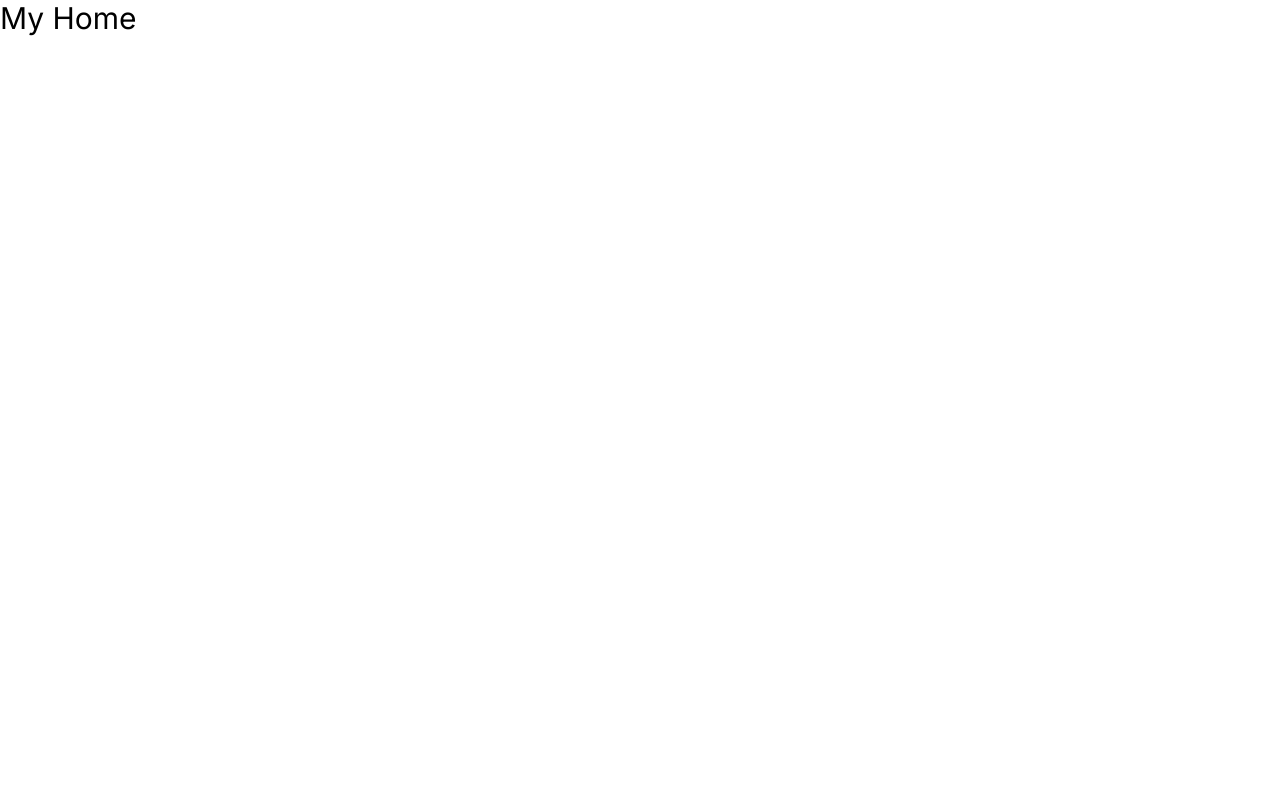
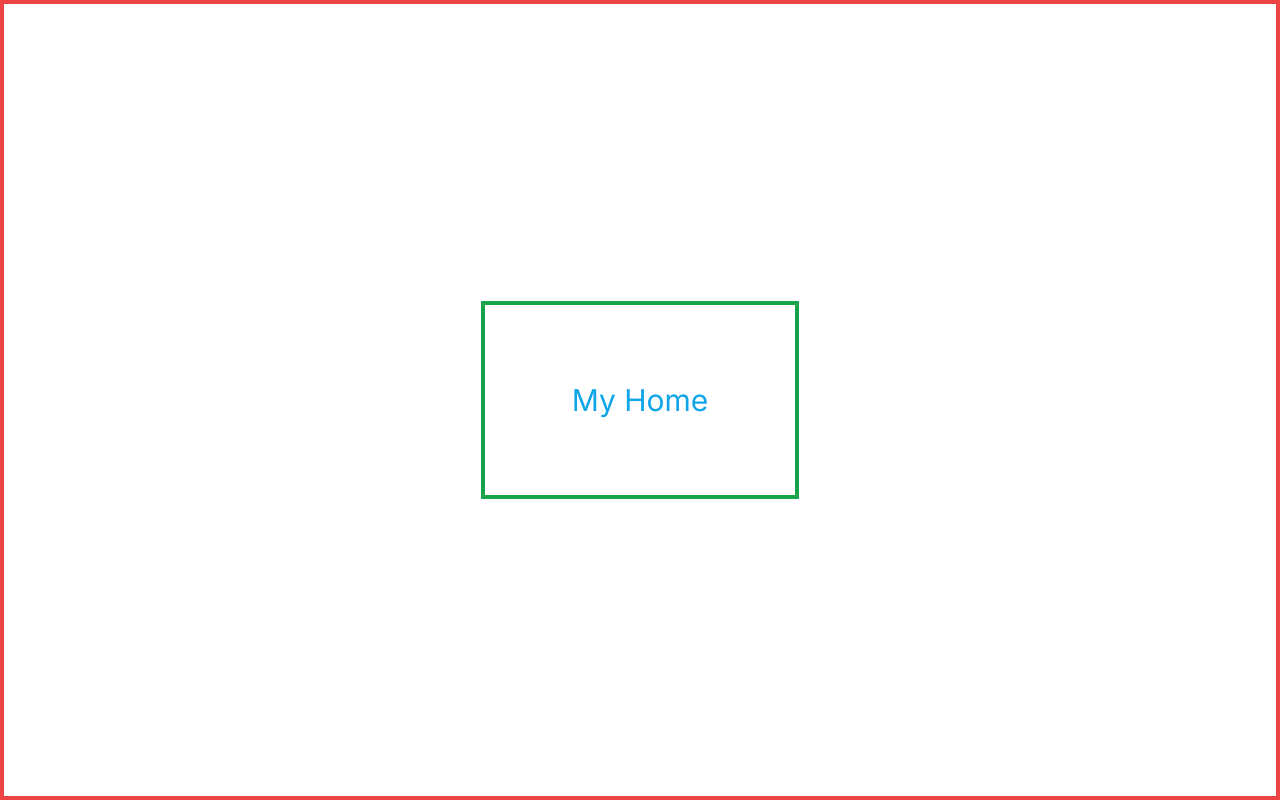
Before and after one commit to SidhartGautam25/marq, a Next.js app in the folder frontend/: page / in a window 1280 px wide. Built offline with nearby package versions, Linux system fonts and the light colour scheme.

Commit message:
basic done

```diff
--- a/frontend/app/page.tsx
+++ b/frontend/app/page.tsx
@@ -1,7 +1,9 @@
 export default function Home() {
   return (
-    <h1 className="text-3xl">
-      My Home
-    </h1>
-  )
+    <div className="border-4 border-red-500  flex h-dvh flex items-center justify-center">
+      <div className="text-3xl text-sky-500 border-4 border-green-600 h-1/4 w-3/12  align-middle content-center text-center">
+        My Home
+      </div>
+    </div>
+  );
 }
```
